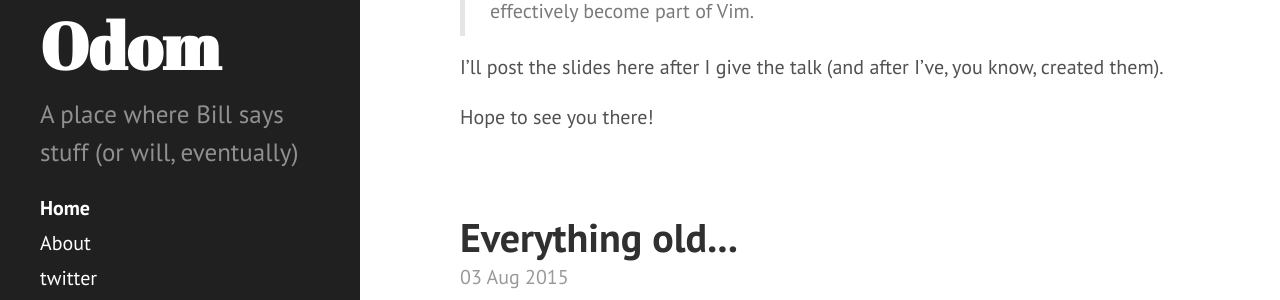
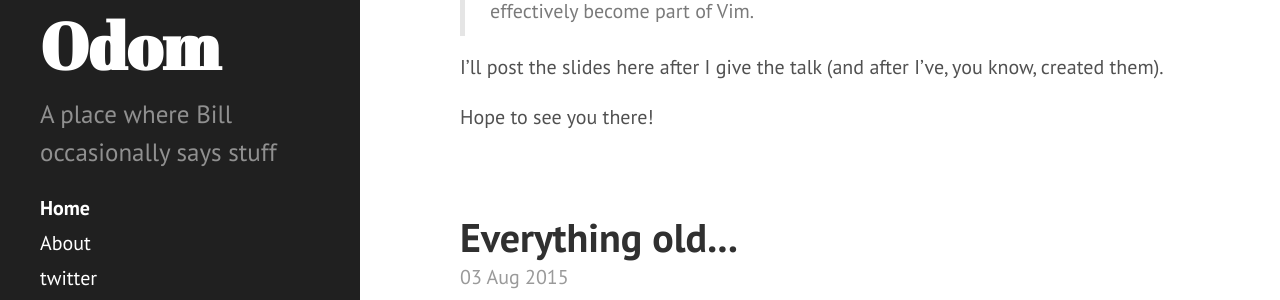
Before and after one commit to wnodom/wnodom.github.io, a Jekyll site: the page built from index.html, in a window 1280 px wide. Shown: the part 444-744 px from the top of the page. Built offline with Jekyll 4.4.1, drawn with Linux system fonts in a browser that asks for light colours; Markdown is read by kramdown in place of the engine named in the settings; the list of posts is cut into pages by our own code.

Commit message:
Update description, since there are posts now

```diff
--- a/_config.yml
+++ b/_config.yml
@@ -9,7 +9,7 @@ relative_permalinks: true
 # Setup
 title:            'Bill Odom'
 tagline:          'An Incredibly Exciting Website'
-description:      'A place where Bill says stuff (or will, eventually)'
+description:      'A place where Bill occasionally says stuff'
 url:              http://billodom.com
 baseurl:          /
 
```
